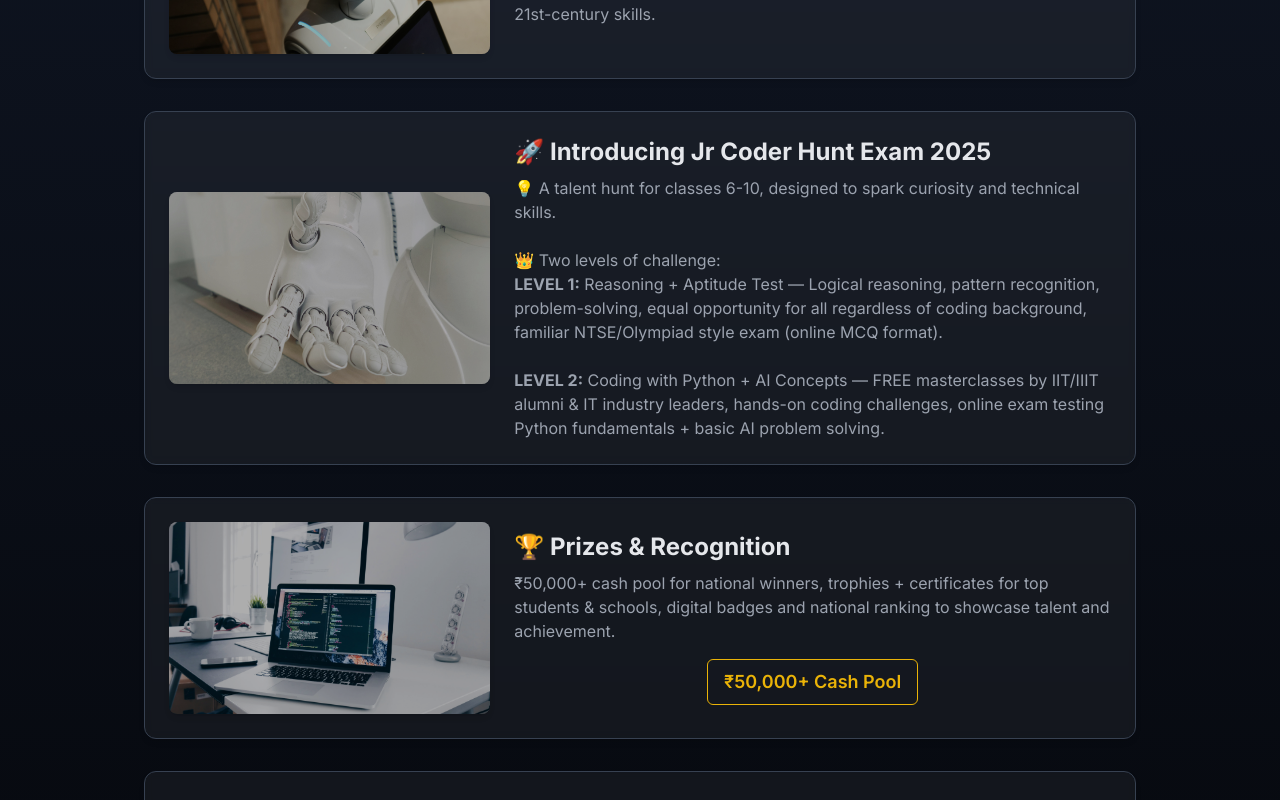
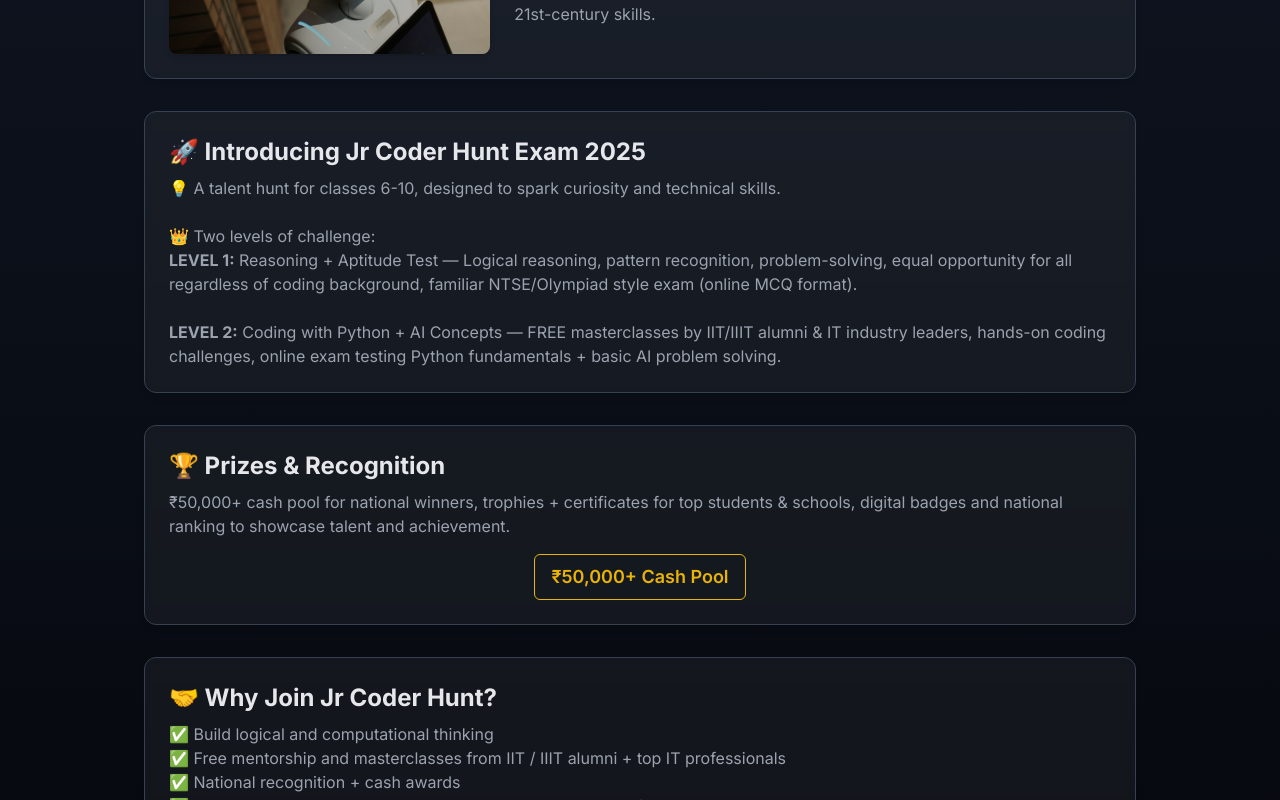
Before and after one commit to sajjanstem/sajjan-stem, a React (Create React App) app: page / in a window 1280 px wide. Shown: the part 640-1440 px from the top of the page. Built offline with nearby package versions, Linux system fonts and the light colour scheme.

Commit message:
ui changes for junior coder hunt

```diff
--- a/src/components/Home.tsx
+++ b/src/components/Home.tsx
@@ -16,19 +16,11 @@
           name="description"
           content="Yuva STEM Organisation - Unleashing the Young Leaders in STEM. Learn about our Junior Coder Hunt Examination and how we nurture young minds in STEM subjects."
         />
-        <meta
-          name="description"
-          content="Yuva STEM Organisation - Unleashing the Young Leaders in STEM through the Junior Coder Hunt Examination for classes 6 to 10."
-        />
-        <meta
-          name="keywords"
-          content="Yuva STEM, Junior Coder Hunt, yuva stem, yuva Junior Coder Hunt, STEM Education, Science Technology Engineering Mathematics, Student Competitions, junior coding exams"
-        />
+        <meta name="description" content="Yuva STEM Organisation - Unleashing the Young Leaders in STEM through the Junior Coder Hunt Examination for classes 6 to 10." />
+        <meta name="keywords" content="Yuva STEM, Junior Coder Hunt, yuva stem, yuva Junior Coder Hunt, STEM Education, Science Technology Engineering Mathematics, Student Competitions, junior coding exams" />
         <meta name="author" content="Yuva STEM Organisation" />
       </Helmet>
-
-      {/* Hero Section without Banner Image */}
-      <div className="text-center py-12 border-b border-gray-700" data-aos="fade-down">
+      <div className="text-center py-12 border-b border-gray-700">
         <h1 className="text-4xl md:text-6xl font-extrabold mb-2" data-aos="fade-down">
           Yuva STEM Organisation
         </h1>
@@ -46,7 +38,6 @@
       </div>
 
       <section className="max-w-5xl mx-auto py-12 px-4 space-y-8">
-        {/* Empowering Coders Section with roboface.jpg */}
         <div className="backdrop-blur-sm bg-white bg-opacity-5 rounded-xl border border-gray-700 p-6 shadow-md" data-aos="fade-up">
           <div className="flex flex-col md:flex-row items-center space-y-4 md:space-y-0 md:space-x-6">
             <div className="relative w-full md:w-[35%] order-2 md:order-1" data-aos="fade-left" data-aos-delay="200">
@@ -66,18 +57,7 @@
           </div>
         </div>
 
-        {/* Jr Coder Hunt Exam Section with robohand.jpg */}
         <div className="backdrop-blur-sm bg-white bg-opacity-5 rounded-xl border border-gray-700 p-6 shadow-md" data-aos="fade-up">
-          <div className="flex flex-col md:flex-row items-center space-y-4 md:space-y-0 md:space-x-6">
-            <div className="relative w-full md:w-[35%] order-2 md:order-1" data-aos="fade-left" data-aos-delay="200">
-              <img
-                src={process.env.PUBLIC_URL + "/assets/robohand.jpg"}
-                alt="Coding Challenge"
-                className="w-full h-48 object-cover rounded-lg shadow-md"
-              />
-              <div className="absolute inset-0 bg-black bg-opacity-30 rounded-lg"></div>
-            </div>
-            <div className="w-full md:w-[65%] order-1 md:order-2" data-aos="fade-right" data-aos-delay="200">
           <h2 className="text-2xl font-bold mb-2">🚀 Introducing Jr Coder Hunt Exam 2025</h2>
           <p className="text-gray-400">
             💡 A talent hunt for classes 6-10, designed to spark curiosity and technical skills.<br /><br />
@@ -86,21 +66,8 @@
             <strong>LEVEL 2:</strong> Coding with Python + AI Concepts — FREE masterclasses by IIT/IIIT alumni & IT industry leaders, hands-on coding challenges, online exam testing Python fundamentals + basic AI problem solving.
           </p>
         </div>
-          </div>
-        </div>
 
-        {/* Prizes & Recognition Section with codinglaptop.jpg */}
         <div className="backdrop-blur-sm bg-white bg-opacity-5 rounded-xl border border-gray-700 p-6 shadow-md" data-aos="fade-up">
-          <div className="flex flex-col md:flex-row items-center space-y-4 md:space-y-0 md:space-x-6">
-            <div className="relative w-full md:w-[35%] order-2 md:order-1" data-aos="fade-left" data-aos-delay="200">
-              <img
-                src={process.env.PUBLIC_URL + "/assets/codinglaptop.jpg"}
-                alt="Prizes and Recognition"
-                className="w-full h-48 object-cover rounded-lg shadow-md"
-              />
-              <div className="absolute inset-0 bg-black bg-opacity-30 rounded-lg"></div>
-            </div>
-            <div className="w-full md:w-[65%] order-1 md:order-2" data-aos="fade-right" data-aos-delay="200">
           <h2 className="text-2xl font-bold mb-2">🏆 Prizes & Recognition</h2>
           <p className="text-gray-400">
             ₹50,000+ cash pool for national winners, trophies + certificates for top students & schools, digital badges and national ranking to showcase talent and achievement.
@@ -111,10 +78,7 @@
             </span>
           </div>
         </div>
-          </div>
-        </div>
 
-        {/* Why Join Section */}
         <div className="backdrop-blur-sm bg-white bg-opacity-5 rounded-xl border border-gray-700 p-6 shadow-md" data-aos="fade-up">
           <h2 className="text-2xl font-bold mb-2">🤝 Why Join Jr Coder Hunt?</h2>
           <p className="text-gray-400">
@@ -126,7 +90,6 @@
           </p>
         </div>
 
-        {/* About YuvaStem Section */}
         <div className="backdrop-blur-sm bg-white bg-opacity-5 rounded-xl border border-gray-700 p-6 shadow-md" data-aos="fade-up">
           <h2 className="text-2xl font-bold mb-2">🌱 About YuvaStem</h2>
           <p className="text-gray-400">
@@ -135,15 +98,13 @@
           </p>
         </div>
 
-        {/* Mentors Section */}
         <div className="backdrop-blur-sm bg-white bg-opacity-5 rounded-xl border border-gray-700 p-6 shadow-md" data-aos="fade-up">
-          <h2 className="text-2xl font-bold mb-2">👨‍💻 Who Mentors YuvaStem Participants?</h2>
+          <h2 className="text-2xl font-bold mb-2">👨‍💻 Who mentors YuvaStem participants?</h2>
           <p className="text-gray-400">
             Advisory panel of IT Directors & senior tech leaders (20+ years experience). Mentors who are alumni of IITs, IIITs, NITs, IISc.
           </p>
         </div>
 
-        {/* How It Works Section */}
         <div className="backdrop-blur-sm bg-white bg-opacity-5 rounded-xl border border-gray-700 p-6 shadow-md" data-aos="fade-up">
           <h2 className="text-2xl font-bold mb-2">📣 How It Works</h2>
           <p className="text-gray-400">
```
Lines whose indentation alone changed are shown as unchanged.
